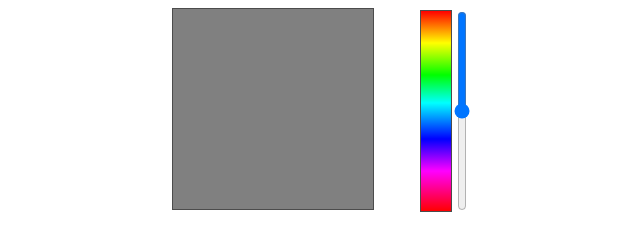
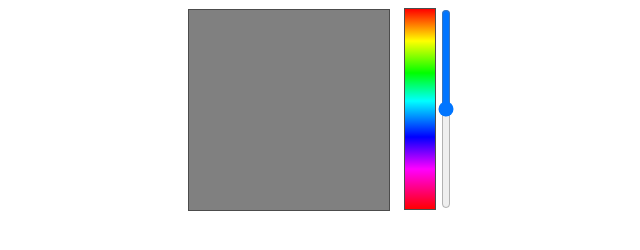
Before and after one commit to appac/colour-picker, a Gatsby site: page / in a window 1280 px wide. Shown: the whole page, without its empty margins (318-958 px from the left). Built offline with nearby package versions, Linux system fonts and the light colour scheme; Gatsby itself is replaced by a stand-in of ours.

Commit message:
fix(colour-picker): tweak layout

```diff
--- a/src/components/colour-picker/styles.scss
+++ b/src/components/colour-picker/styles.scss
@@ -1,10 +1,15 @@
 .colour-picker {
   display: flex;
   flex-direction: row;
-  justify-content: space-between;
+  justify-content: center;
   align-items: center;
-  max-width: 300px;
   margin: 0 auto;
+}
+
+.saturation-picker {
+  height: 200px;
+  width: 200px;
+  margin-right: 16px;
 }
 
 .saturation-picker__canvas {
```
